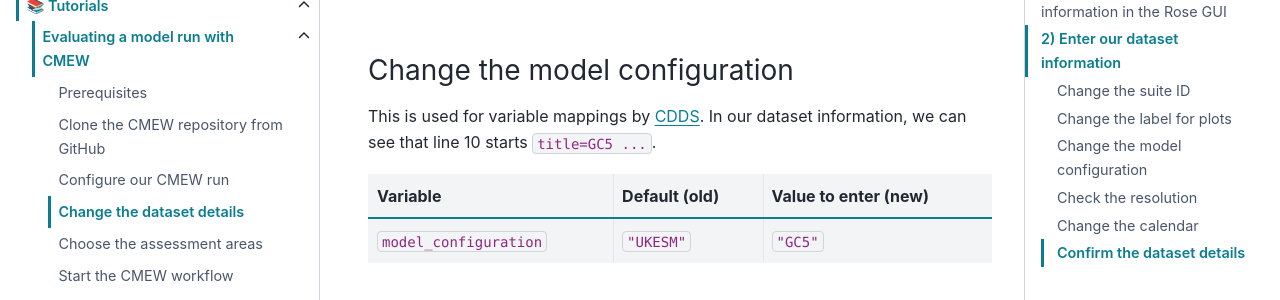
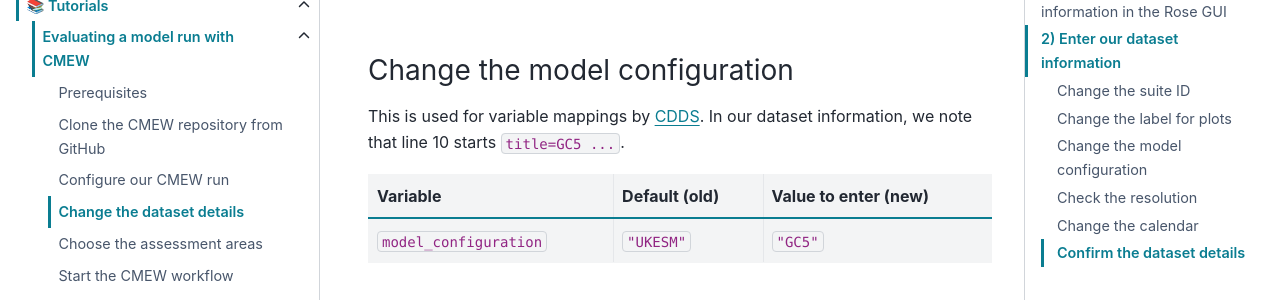
Before and after one commit to MetOffice/CMEW, a Sphinx documentation site: the page built from doc/source/tutorials/cloning_running_cmew/tutorial_part_3.rst, in a window 1280 px wide and 900 px high, scrolled down 1724 px. Shown: the part 154-454 px from the top of the window. Built offline with Sphinx 7.4.7 and the PyData theme 0.15.4, drawn with Linux system fonts in a browser that asks for light colours.

Commit message:
Wording tweaks

```diff
--- a/doc/source/tutorials/cloning_running_cmew/tutorial_part_3.rst
+++ b/doc/source/tutorials/cloning_running_cmew/tutorial_part_3.rst
@@ -76,7 +76,7 @@ Change the model configuration
 ^^^^^^^^^^^^^^^^^^^^^^^^^^^^^^
 
 This is used for variable mappings by |CDDS|.
-In our dataset information, we can see that line 10 starts ``title=GC5 ...``.
+In our dataset information, we note that line 10 starts ``title=GC5 ...``.
 
 =======================  =============  ====================
 Variable                 Default (old)  Value to enter (new)
@@ -92,8 +92,8 @@ Line 10 of the information about the model run continues ``... N96 ORCA1 ...``.
 
 .. dropdown:: How do we know that this is low resolution?
 
-   By clicking the help button for resolution,
-   we can see that this counts as low resolution data.
+   Clicking the help button for resolution
+   tells us that this counts as low resolution data:
 
    .. image:: images/resolution_help_button.png
       :alt: An image of a Rose GUI help page, displaying the following text:
--- a/doc/source/tutorials/cloning_running_cmew/tutorial_part_7.rst
+++ b/doc/source/tutorials/cloning_running_cmew/tutorial_part_7.rst
@@ -35,7 +35,7 @@ and the second contains all AutoAssess output.
 2) Open the AutoAssess results
 ~~~~~~~~~~~~~~~~~~~~~~~~~~~~~~
 
-In your terminal, type the command::
+On the command line, type::
 
    gio open u-cw673_vs_u-bv526/index.html
 
@@ -73,7 +73,7 @@ Click on the folder name ``recipe_radiation_budget_<date and time>``,
 then on ``index.html``.
 
 The browser now displays outputs for the ESMValTool recipe ``radiation_budget``.
-To view the plots produced, we must scroll about two thirds of the way down the page.
+To display the plots produced, we must scroll about two thirds of the way down the page.
 
 .. image:: images/esmvaltool_output.png
    :alt: An image of a webpage section with the title
```
